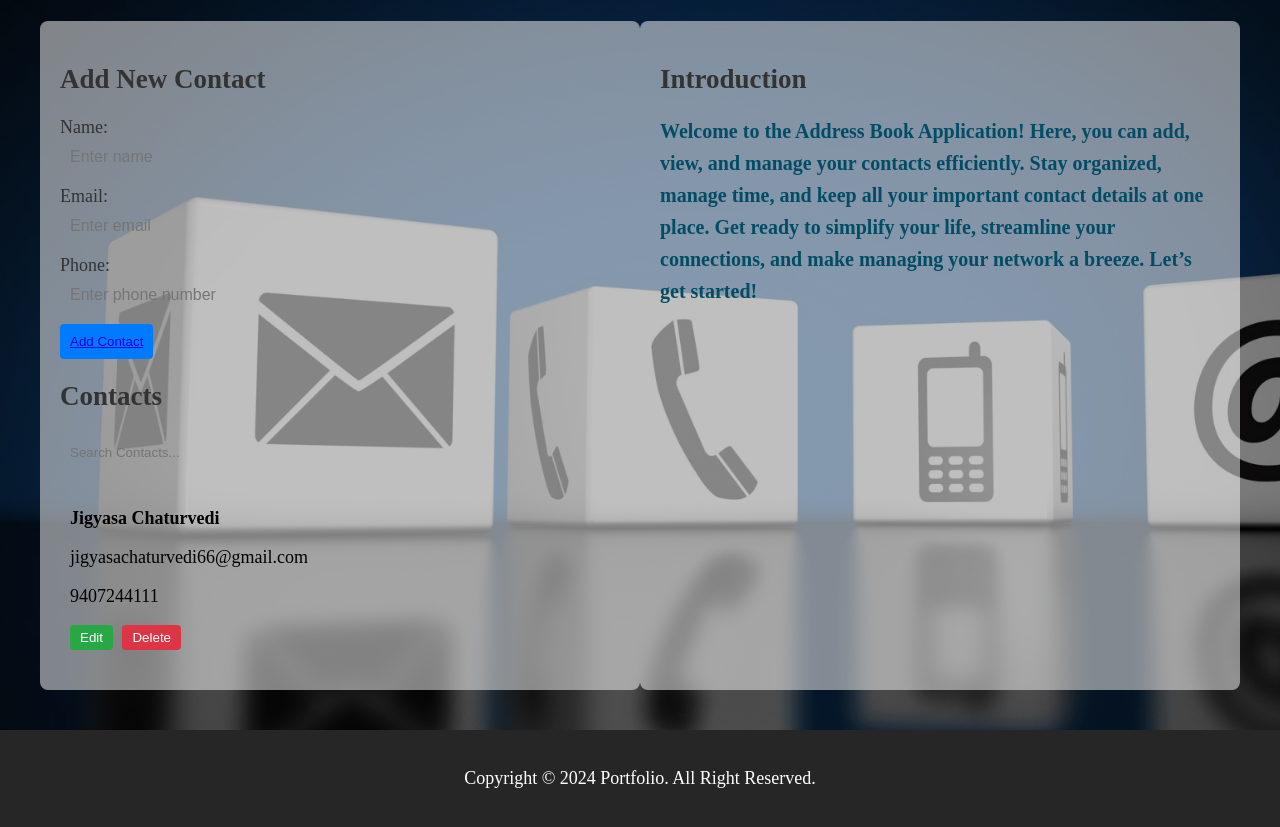
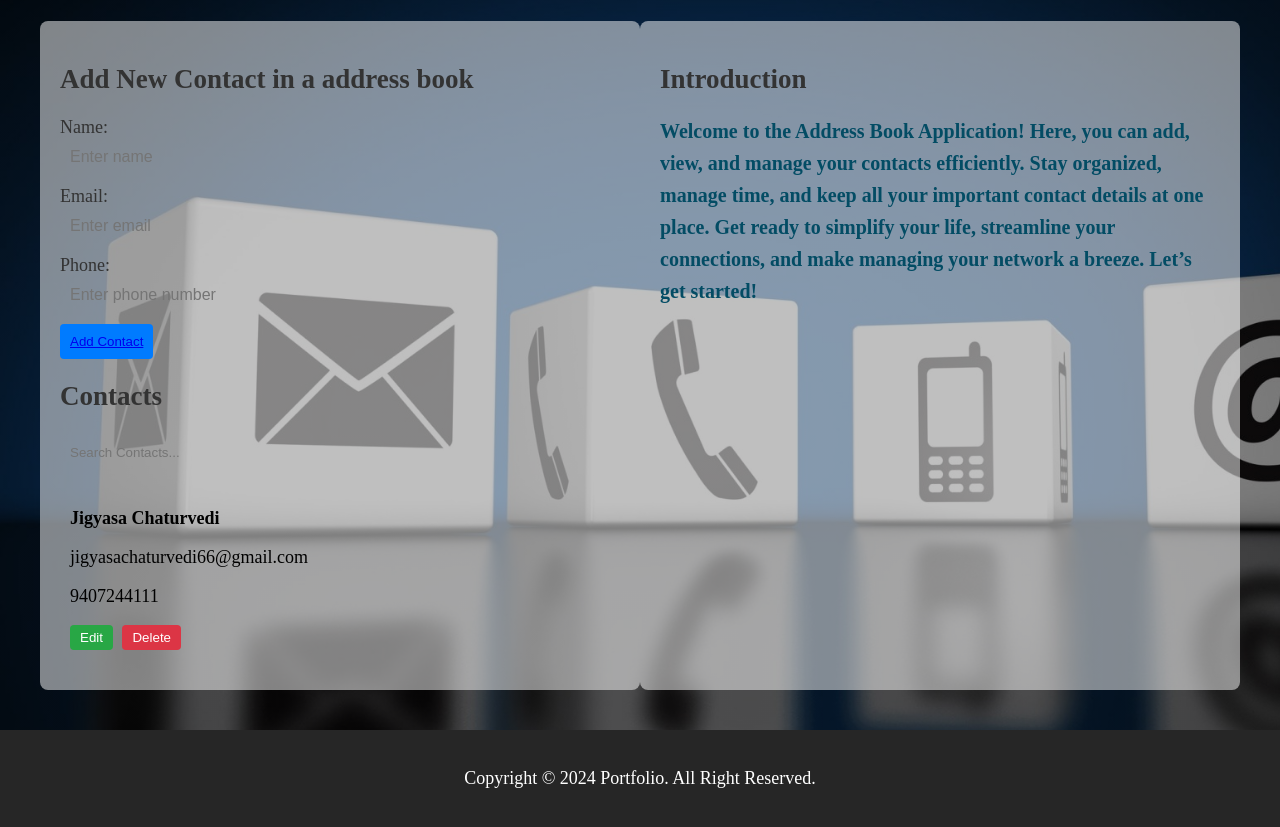
Before and after one commit to JIGYASA01-GLITCH/myrespository, a plain HTML site: page MICRO PROJECT CPP IMPLEMENTATION/micro project.html in a window 1280 px wide. Shown: the part 109-936 px from the top of the page. Drawn offline with Linux system fonts and the light colour scheme.

Commit message:
added h2

```diff
--- a/MICRO PROJECT CPP IMPLEMENTATION/micro project.html
+++ b/MICRO PROJECT CPP IMPLEMENTATION/micro project.html
@@ -18,7 +18,7 @@
         <main>
             <section class="left-section">
                 <div class="add-contact">
-                    <h2>Add New Contact</h2>
+                    <h2>Add New Contact in a address book</h2>
                     <form>
                     <div>
                         <label for="name">Name:</label>
```
